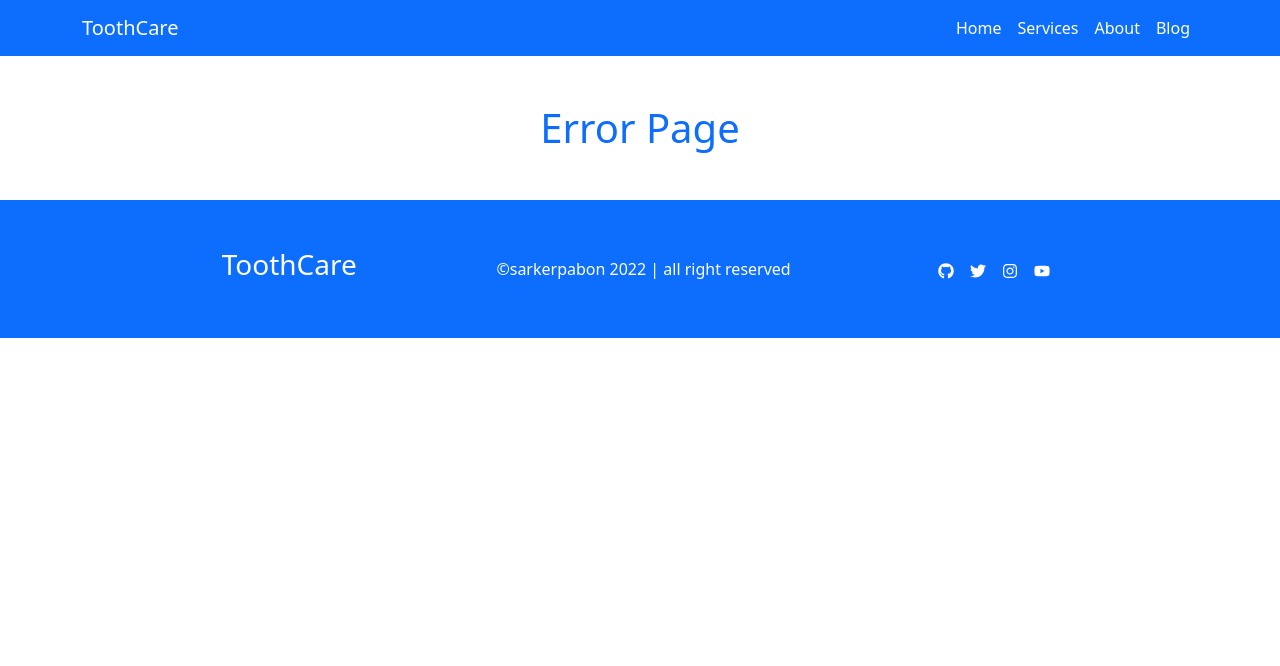
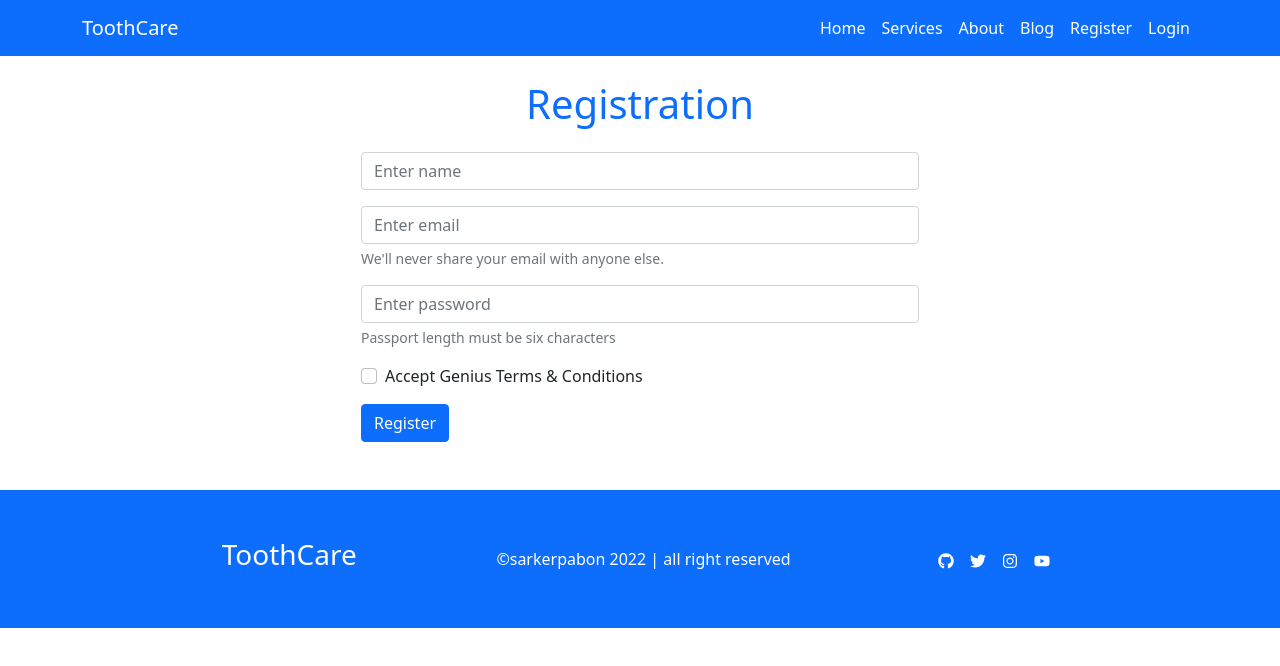
Before and after one commit to SarkerPabon/-independent-service-provider, a React (Create React App) app: page /register in a window 1280 px wide. Shown: the top 666 px of the page. Built offline with nearby package versions, Linux system fonts and the light colour scheme; the HTML template or start-up script is replaced by a standard one.

Commit message:
Add Register & Login Page

```diff
--- a/src/App.js
+++ b/src/App.js
@@ -1,6 +1,9 @@
 import { BrowserRouter, Route, Routes } from "react-router-dom";
 import About from "./Pages/About";
+import Login from "./Pages/Authentication/Login";
+import Register from "./Pages/Authentication/Register";
 import Blog from "./Pages/Blog";
+import Checkout from "./Pages/Checkout";
 import ErrorPage from "./Pages/ErrorPage";
 import Home from "./Pages/Home";
 import ServiceDetails from "./Pages/Services/ServiceDetails";
@@ -19,6 +22,9 @@ function App() {
 					<Route path='/services/:serviceId' element={<ServiceDetails />} />
 					<Route path='/about' element={<About />} />
 					<Route path='/blog' element={<Blog />} />
+					<Route path='/checkout' element={<Checkout />} />
+					<Route path='/register' element={<Register />} />
+					<Route path='/login' element={<Login />} />
 					<Route path='*' element={<ErrorPage />} />
 				</Routes>
 				<Footer />
--- /dev/null
+++ b/src/Pages/Authentication/Login.js
@@ -0,0 +1,49 @@
+import React from "react";
+
+const Login = () => {
+	const handleSubmit = (event) => {
+		event.preventDefault();
+
+		const email = event.target.email.value;
+		const password = event.target.password.value;
+
+		console.log(email, password);
+	};
+
+	return (
+		<div className='container'>
+			<h1 className='text-center text-primary my-4'>Login</h1>
+			<form onSubmit={handleSubmit} className='w-50 mx-auto mb-5'>
+				<div className='mb-3'>
+					<input
+						type='email'
+						className='form-control'
+						name='email'
+						id='email'
+						placeholder='Enter email'
+					/>
+					<div id='email' className='form-text'>
+						We'll never share your email with anyone else.
+					</div>
+				</div>
+				<div className='mb-3'>
+					<input
+						type='password'
+						className='form-control'
+						name='password'
+						id='password'
+						placeholder='Enter password'
+					/>
+					<div id='email' className='form-text'>
+						Passport length must be six characters
+					</div>
+				</div>
+				<button type='submit' className='btn btn-primary'>
+					Login
+				</button>
+			</form>
+		</div>
+	);
+};
+
+export default Login;
--- /dev/null
+++ b/src/Pages/Authentication/Register.js
@@ -0,0 +1,65 @@
+import React from "react";
+
+const Register = () => {
+	const handleSubmit = (event) => {
+		event.preventDefault();
+
+		const name = event.target.name.value;
+		const email = event.target.email.value;
+		const password = event.target.password.value;
+
+		console.log(name, email, password);
+	};
+
+	return (
+		<div className='container'>
+			<h1 className='text-center text-primary my-4'>Registration</h1>
+			<form onSubmit={handleSubmit} className='w-50 mx-auto mb-5'>
+				<div className='mb-3'>
+					<input
+						type='text'
+						className='form-control'
+						name='name'
+						id='name'
+						placeholder='Enter name'
+					/>
+				</div>
+				<div className='mb-3'>
+					<input
+						type='email'
+						className='form-control'
+						name='email'
+						id='email'
+						placeholder='Enter email'
+					/>
+					<div id='email' className='form-text'>
+						We'll never share your email with anyone else.
+					</div>
+				</div>
+				<div className='mb-3'>
+					<input
+						type='password'
+						className='form-control'
+						name='password'
+						id='password'
+						placeholder='Enter password'
+					/>
+					<div id='email' className='form-text'>
+						Passport length must be six characters
+					</div>
+				</div>
+				<div className='mb-3 form-check'>
+					<input type='checkbox' className='form-check-input' id='checkout' />
+					<label className='form-check-label' htmlFor='exampleCheck1'>
+						Accept Genius Terms & Conditions
+					</label>
+				</div>
+				<button type='submit' className='btn btn-primary'>
+					Register
+				</button>
+			</form>
+		</div>
+	);
+};
+
+export default Register;
--- /dev/null
+++ b/src/Pages/Checkout.js
@@ -0,0 +1,12 @@
+const Checkout = () => {
+	return (
+		<div className='container'>
+			<div className='my-5'>
+				<h1 className='text-center text-primary'>Thank you for choosing us.</h1>
+				<p className='lead text-center'>We will contact you very soon</p>
+			</div>
+		</div>
+	);
+};
+
+export default Checkout;
--- a/src/Pages/Services/ServiceDetails.js
+++ b/src/Pages/Services/ServiceDetails.js
@@ -1,8 +1,10 @@
 import { useContext, useEffect, useState } from "react";
-import { useParams } from "react-router-dom";
+import { useNavigate, useParams } from "react-router-dom";
 import { DataContext } from "../../Provider/DataContextProvider";
 
 const ServiceDetails = () => {
+	const navigate = useNavigate();
+
 	const [serviceInfo, setServiceInfo] = useState({});
 	const { serviceId } = useParams();
 	// console.log("Service ID: ", serviceId);
@@ -27,7 +29,10 @@ const ServiceDetails = () => {
 				<div className='col-sm-12 col-md-6 mb-sm-3'>
 					<h3 className='text-center display-5'>{serviceInfo?.title}</h3>
 					<p className='lead'>{serviceInfo?.description}</p>
-					<button className='btn btn-outline-primary d-block mx-auto mt-3 '>
+					<button
+						onClick={() => navigate("/checkout")}
+						className='btn btn-outline-primary d-block mx-auto mt-3 '
+					>
 						Book Now
 					</button>
 				</div>
--- a/src/Pages/Shared/Header.js
+++ b/src/Pages/Shared/Header.js
@@ -22,6 +22,12 @@ const Header = () => {
 						<Nav.Link as={NavLink} to='/blog' className='text-white'>
 							Blog
 						</Nav.Link>
+						<Nav.Link as={NavLink} to='/register' className='text-white'>
+							Register
+						</Nav.Link>
+						<Nav.Link as={NavLink} to='/login' className='text-white'>
+							Login
+						</Nav.Link>
 					</Nav>
 				</Container>
 			</Navbar>
```
